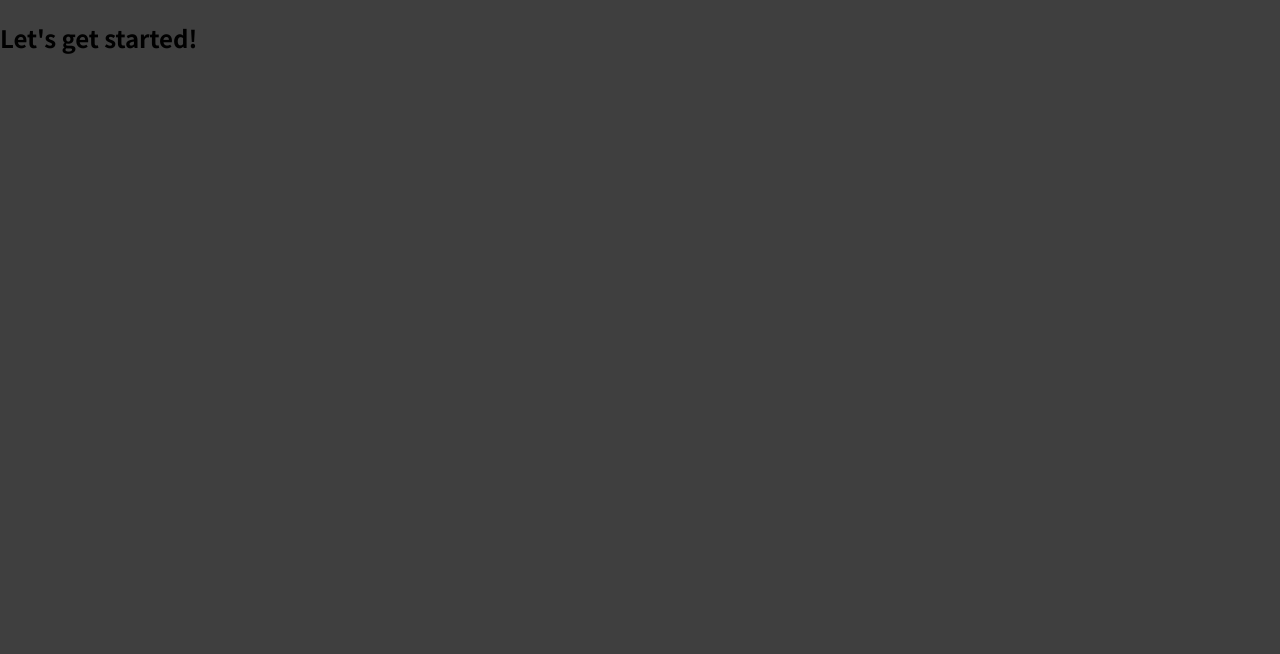
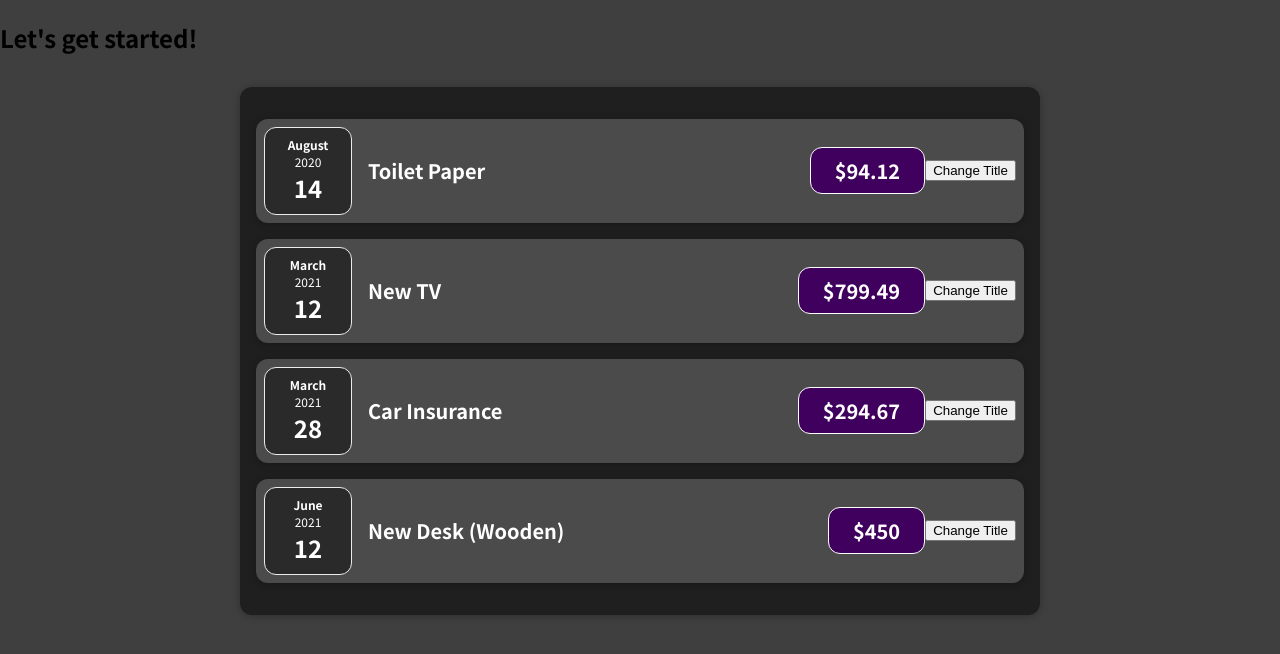
Before and after one commit to andrecamposmatias/react-complete-guide, a React (Create React App) app: page / in a window 1280 px wide. Shown: the top 654 px of the page. Built offline with nearby package versions, Linux system fonts and the light colour scheme.

Commit message:
Expenses List and Item

```diff
--- a/src/App.js
+++ b/src/App.js
@@ -1,7 +1,41 @@
-function App() {
+import React from 'react';
+
+import Expenses from './components/Expenses/Expenses';
+
+const App = () => {
+  const expenses = [
+    {
+      id: 'e1',
+      title: 'Toilet Paper',
+      amount: 94.12,
+      date: new Date(2020, 7, 14),
+    },
+    { id: 'e2', title: 'New TV', amount: 799.49, date: new Date(2021, 2, 12) },
+    {
+      id: 'e3',
+      title: 'Car Insurance',
+      amount: 294.67,
+      date: new Date(2021, 2, 28),
+    },
+    {
+      id: 'e4',
+      title: 'New Desk (Wooden)',
+      amount: 450,
+      date: new Date(2021, 5, 12),
+    },
+  ];
+
+  // return React.createElement(
+  //   'div',
+  //   {},
+  //   React.createElement('h2', {}, "Let's get started!"),
+  //   React.createElement(Expenses, { items: expenses })
+  // );
+
   return (
     <div>
       <h2>Let's get started!</h2>
+      <Expenses items={expenses} />
     </div>
   );
 }
--- /dev/null
+++ b/src/components/Expenses/ExpenseDate.css
@@ -0,0 +1,26 @@
+.expense-date {
+  display: flex;
+  flex-direction: column;
+  width: 5.5rem;
+  height: 5.5rem;
+  border: 1px solid #ececec;
+  background-color: #2a2a2a;
+  color: white;
+  border-radius: 12px;
+  align-items: center;
+  justify-content: center;
+}
+
+.expense-date__month {
+  font-size: 0.75rem;
+  font-weight: bold;
+}
+
+.expense-date__year {
+  font-size: 0.75rem;
+}
+
+.expense-date__day {
+  font-size: 1.5rem;
+  font-weight: bold;
+}
--- /dev/null
+++ b/src/components/Expenses/ExpenseDate.js
@@ -0,0 +1,19 @@
+import React from 'react';
+
+import './ExpenseDate.css';
+
+const ExpenseDate = (props) => {
+  const month = props.date.toLocaleString('en-US', { month: 'long' });
+  const day = props.date.toLocaleString('en-US', { day: '2-digit' });
+  const year = props.date.getFullYear();
+
+  return (
+    <div className='expense-date'>
+      <div className='expense-date__month'>{month}</div>
+      <div className='expense-date__year'>{year}</div>
+      <div className='expense-date__day'>{day}</div>
+    </div>
+  );
+};
+
+export default ExpenseDate;
--- /dev/null
+++ b/src/components/Expenses/ExpenseItem.css
@@ -0,0 +1,54 @@
+.expense-item {
+  display: flex;
+  justify-content: space-between;
+  align-items: center;
+  padding: 0.5rem;
+  margin: 1rem 0;
+  background-color: #4b4b4b;
+}
+
+.expense-item__description {
+  display: flex;
+  flex-direction: column;
+  gap: 1rem;
+  align-items: flex-end;
+  flex-flow: column-reverse;
+  justify-content: flex-start;
+  flex: 1;
+}
+
+.expense-item h2 {
+  color: #3a3a3a;
+  font-size: 1rem;
+  flex: 1;
+  margin: 0 1rem;
+  color: white;
+}
+
+.expense-item__price {
+  font-size: 1rem;
+  font-weight: bold;
+  color: white;
+  background-color: #40005d;
+  border: 1px solid white;
+  padding: 0.5rem;
+  border-radius: 12px;
+}
+
+@media (min-width: 580px) {
+  .expense-item__description {
+    flex-direction: row;
+    align-items: center;
+    justify-content: flex-start;
+    flex: 1;
+  }
+
+  .expense-item__description h2 {
+    font-size: 1.25rem;
+  }
+
+  .expense-item__price {
+    font-size: 1.25rem;
+    padding: 0.5rem 1.5rem;
+  }
+}
--- /dev/null
+++ b/src/components/Expenses/ExpenseItem.js
@@ -0,0 +1,29 @@
+import React, { useState } from 'react';
+
+import ExpenseDate from './ExpenseDate';
+import Card from '../UI/Card';
+import './ExpenseItem.css';
+
+const ExpenseItem = (props) => {
+  // function clickHandler() {}
+  const [title, setTitle] = useState(props.title);
+  console.log('ExpenseItem evaluated by React');
+
+  const clickHandler = () => {
+    setTitle('Updated!');
+    console.log(title);
+  };
+
+  return (
+    <Card className='expense-item'>
+      <ExpenseDate date={props.date} />
+      <div className='expense-item__description'>
+        <h2>{title}</h2>
+        <div className='expense-item__price'>${props.amount}</div>
+      </div>
+      <button onClick={clickHandler}>Change Title</button>
+    </Card>
+  );
+}
+
+export default ExpenseItem;
--- /dev/null
+++ b/src/components/Expenses/Expenses.css
@@ -0,0 +1,7 @@
+.expenses {
+  padding: 1rem;
+  background-color: rgb(31, 31, 31);
+  margin: 2rem auto;
+  width: 50rem;
+  max-width: 95%;
+}
--- /dev/null
+++ b/src/components/Expenses/Expenses.js
@@ -0,0 +1,34 @@
+import React from 'react';
+
+import ExpenseItem from './ExpenseItem';
+import Card from '../UI/Card';
+import './Expenses.css';
+
+const Expenses = (props) => {
+  return (
+    <Card className="expenses">
+      <ExpenseItem
+        title={props.items[0].title}
+        amount={props.items[0].amount}
+        date={props.items[0].date}
+      />
+      <ExpenseItem
+        title={props.items[1].title}
+        amount={props.items[1].amount}
+        date={props.items[1].date}
+      />
+      <ExpenseItem
+        title={props.items[2].title}
+        amount={props.items[2].amount}
+        date={props.items[2].date}
+      />
+      <ExpenseItem
+        title={props.items[3].title}
+        amount={props.items[3].amount}
+        date={props.items[3].date}
+      />
+    </Card>
+  );
+}
+
+export default Expenses;
```
